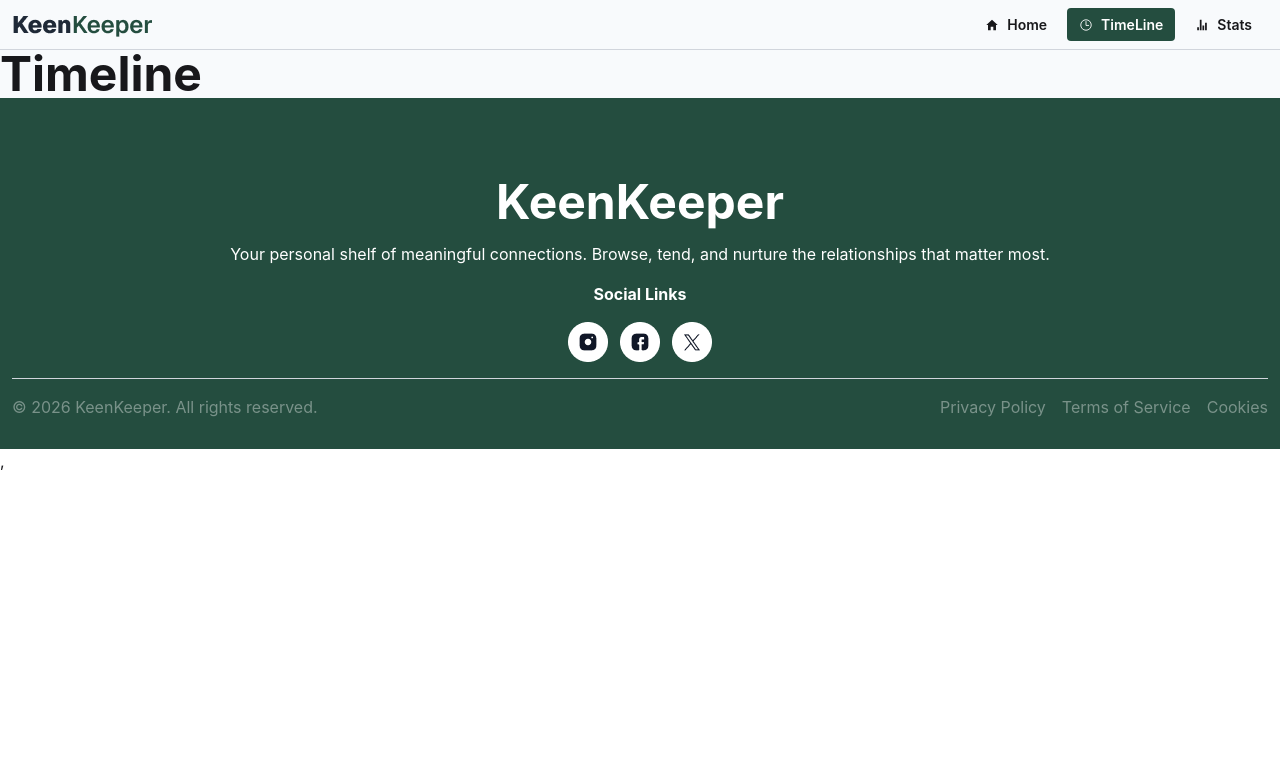
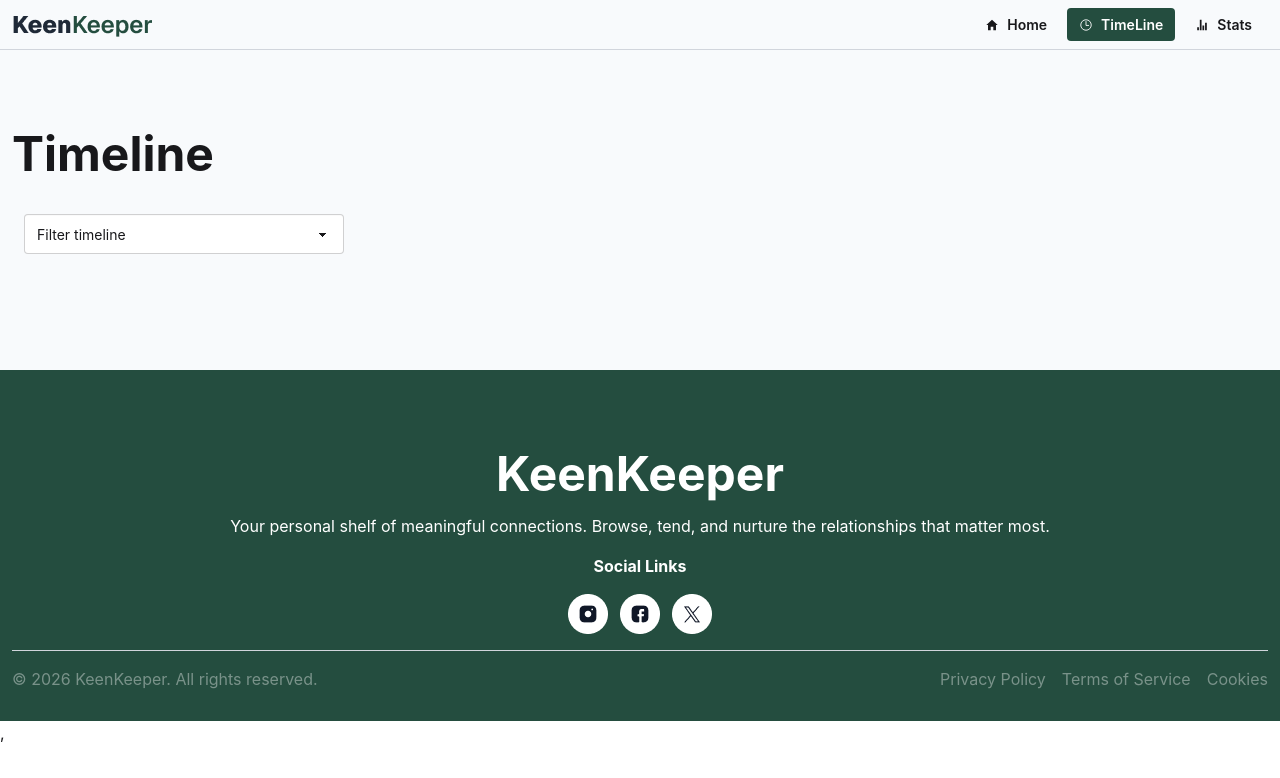
Before and after one commit to mkkhalid5/a7-khalid, a React (Vite) app: page /timeline in a window 1280 px wide. Shown: the top 778 px of the page. Built offline with nearby package versions, Linux system fonts and the light colour scheme.

Commit message:
add filter functionality in timeline page, filtered item by text,video, call and add Readme.md file

```diff
--- a/index.html
+++ b/index.html
@@ -2,9 +2,8 @@
 <html lang="en" data-theme="light">
   <head>
     <meta charset="UTF-8" />
-    <link rel="icon" type="image/svg+xml" href="/favicon.svg" />
     <meta name="viewport" content="width=device-width, initial-scale=1.0" />
-    <title>a7-khalid</title>
+    <title>Keen Keeper</title>
   </head>
   <body>
     <div id="root"></div>
--- a/src/pages/stats/Stats.jsx
+++ b/src/pages/stats/Stats.jsx
@@ -4,7 +4,7 @@ const Stats = () => {
 
     return (
         <div className='py-20 container mx-auto px-3 space-y-6'>
-            <h2 className='text-5xl font-bold'>Friendship Analytics</h2>
+            <h2 className='text-3xl md:text-5xl font-bold'>Friendship Analytics</h2>
 
             <div className='p-8 space-y-6 bg-white rounded-md'>
                 <h2 className='text-[#244D3F]'>By Interaction Type</h2>
--- a/src/pages/timeline/TimeLine.jsx
+++ b/src/pages/timeline/TimeLine.jsx
@@ -1,4 +1,4 @@
-import React, { useContext } from 'react';
+import React, { useContext, useState } from 'react';
 import { FriendContext } from '../../context/FriendContext';
 import call from '../../assets/call.png';
 import text from '../../assets/text.png'
@@ -6,17 +6,30 @@ import video from '../../assets/video.png'
 
 
 const TimeLine = () => {
-    const { friendContact } = useContext(FriendContext);
+    const {friendContact} = useContext(FriendContext);
+    const [filterType, setFilterType] = useState("all");
 
-    console.log("friendContact",friendContact);
+    const filteredContact = React.useMemo(() => {
+        if (filterType === "all") return friendContact;
+        return friendContact.filter(
+            item => item.actionType === filterType
+        );
+    }, [friendContact, filterType]);
 
     return (
-        <div eclassNam='py-20 container mx-auto px-3 space-y-6'>
-            <h2 className='text-5xl font-bold'>Timeline</h2>
-
+        <div className='py-20 container mx-auto px-3 space-y-6'>
+            <h2 className='text-3xl md:text-5xl font-bold'>Timeline</h2>
+            <div class="mt-4 p-3">
+                <select class="select" value={filterType}
+                    onChange={(e) => setFilterType(e.target.value)}>
+                    <option value="all" disabled selected>Filter timeline</option>
+                    <option value="text">Text</option><option value="call">Call</option>
+                    <option value="video">Video</option>
+                </select>
+            </div>
             <div className='space-y-3'>
                 {
-                    friendContact.map((data, ind) => (
+                    filteredContact.map((data, ind) => (
                         <div key={ind} className='p-4 flex items-center gap-3 bg-white rounded-md shadow'>
 
                             <div>
@@ -35,7 +48,7 @@ const TimeLine = () => {
                                 <h2 className='text-[#244D3F] font-bold'>
                                     {data.actionType}
                                     <span className='text-[#64748B] font-normal'>
-                                      {" "}  with {data.friend.name}
+                                        {" "}  with {data.friend.name}
                                     </span>
                                 </h2>
 
```
Also changed, not shown: 1 other file (tests, documents, lock files or other folders).
